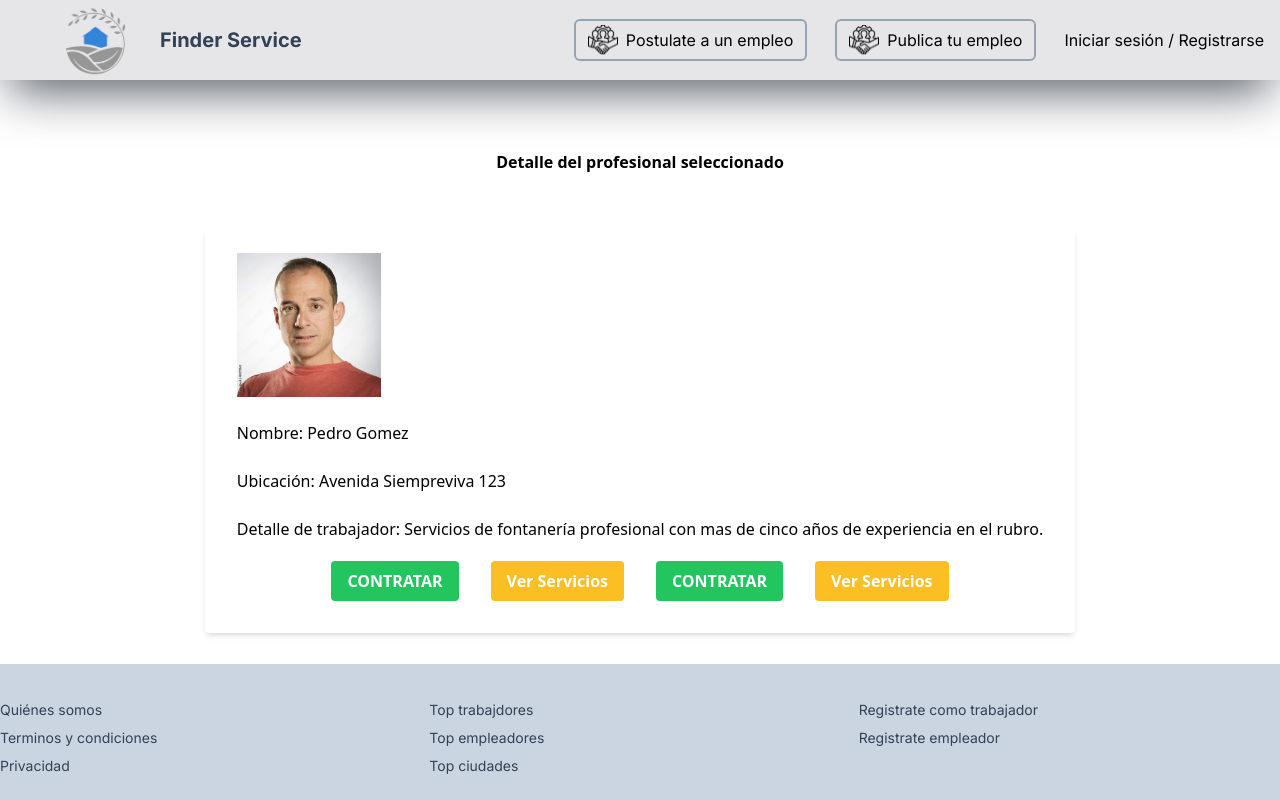
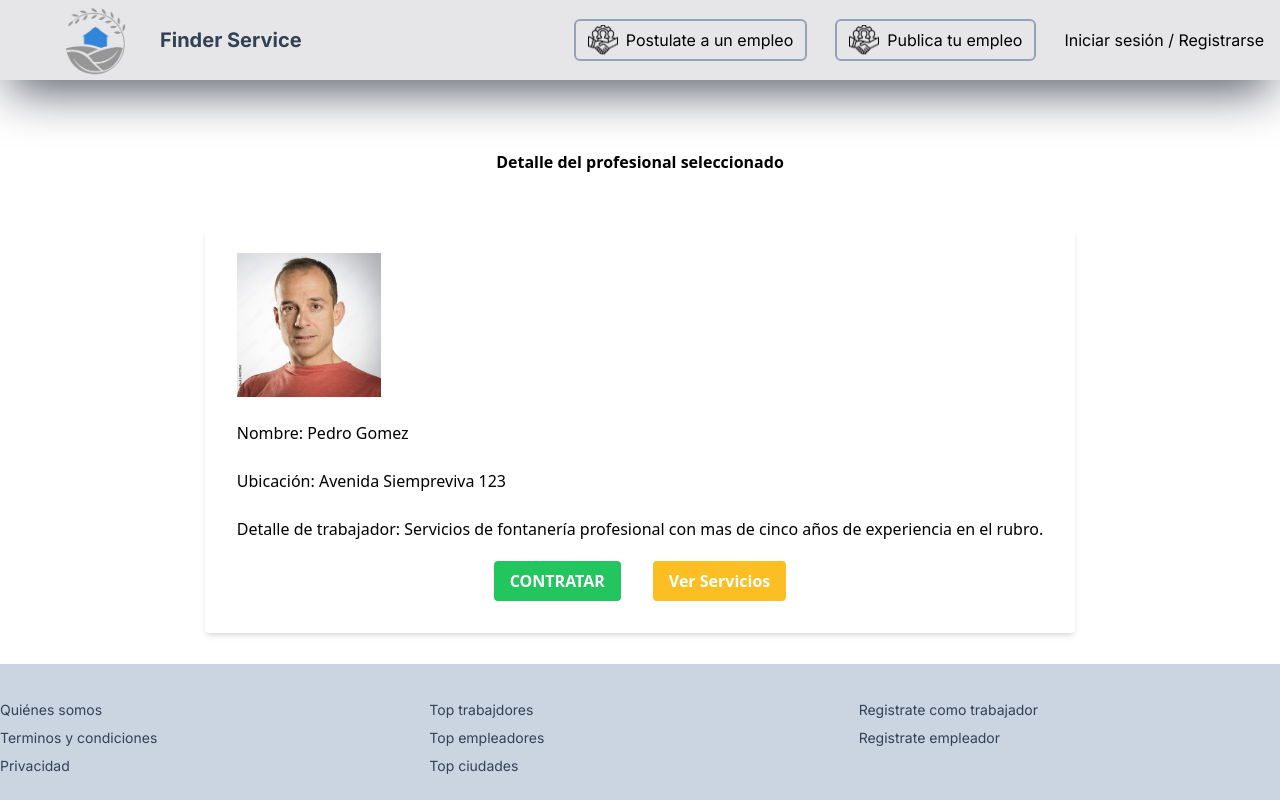
Before and after one commit to FinderService/FinderService, a Next.js app in the folder finderservice/: page /WorkerDetail in a window 1280 px wide. Built offline with nearby package versions, Linux system fonts and the light colour scheme; no server answers.

Commit message:
payment DO IT

```diff
--- a/finderservice/src/pages/WorkerDetail/index.js
+++ b/finderservice/src/pages/WorkerDetail/index.js
@@ -4,8 +4,10 @@ import { useUser } from "@context/UserContext";
 import { workers1 } from "@public/assets";
 import Image from "next/image"
 import Link from "next/link";
+import axios from "axios";
 
 export default function WorkerDetail({ handleAction }) {
+  const { userData } = useUser();
 
   const handlePayClick = async () => {
     try {
@@ -36,7 +38,7 @@ export default function WorkerDetail({ handleAction }) {
   };
 
 
-  const { userData } = useUser();
+
   return (
     <Layout>
         <div className="font-bold flex justify-center items-center mt-10">Detalle del profesional seleccionado</div>
@@ -51,9 +53,10 @@ export default function WorkerDetail({ handleAction }) {
             <p>Detalle de trabajador: Servicios de fontanería profesional con mas de cinco años de experiencia en el rubro.</p>
             <div class= "flex justify-center items-center space-x-8 mt-5 flex-row">
                 {userData.name?
-                  <Link href="/Payment">
-                    <button class="bg-green-500 hover:bg-green-600 text-white font-bold py-2 px-4 rounded">CONTRATAR</button>
-                  </Link>
+                  // <Link href="/Payment">
+                    <button class="bg-green-500 hover:bg-green-600 text-white font-bold py-2 px-4 rounded"
+                    onClick={handlePayClick}>CONTRATAR</button>
+                  // </Link>
                 : <button onClick={handleAction} class="bg-green-500 hover:bg-green-600 text-white font-bold py-2 px-4 rounded">CONTRATAR</button>
                 }
                 {userData.name?
@@ -62,13 +65,6 @@ export default function WorkerDetail({ handleAction }) {
                   </Link>
                 : <button onClick={handleAction} class="bg-amber-400 hover:bg-amber-600 text-white font-bold py-2 px-4 rounded">Ver Servicios</button>
                 }
-                {/* <Link href="/Payment"> */}
-                <button class="bg-green-500 hover:bg-green-600 text-white font-bold py-2 px-4 rounded"
-                        onClick={handlePayClick}>CONTRATAR</button>
-                {/* </Link> */}
-                <Link href="/MyOffers">
-                <button class="bg-amber-400 hover:bg-amber-600 text-white font-bold py-2 px-4 rounded">Ver Servicios</button>
-                </Link>
             </div>
 
            </div>
--- a/finderservice/src/pages/api/payment/index.js
+++ b/finderservice/src/pages/api/payment/index.js
@@ -14,7 +14,7 @@ export default async function handler(req, res) {
         const preference = {
             items: items,
             back_urls:{
-                success:'http://localhost:3000/Payment',
+                success:'http://localhost:3000',
                 failure:'http://localhost:3000',
                 pending:'http://localhost:3000',
             },
```
